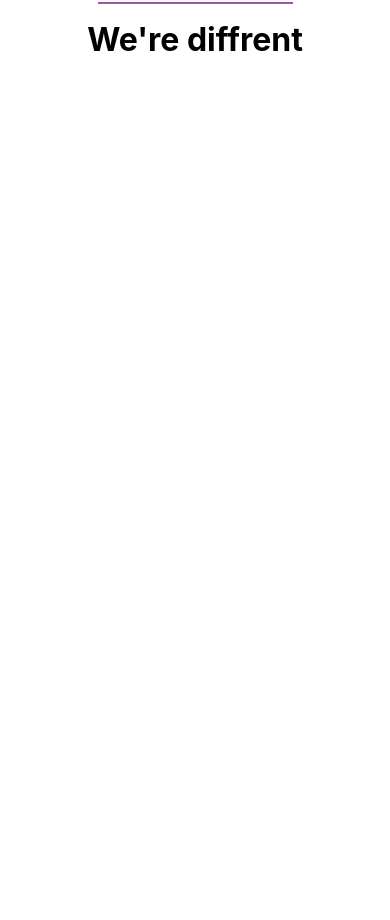
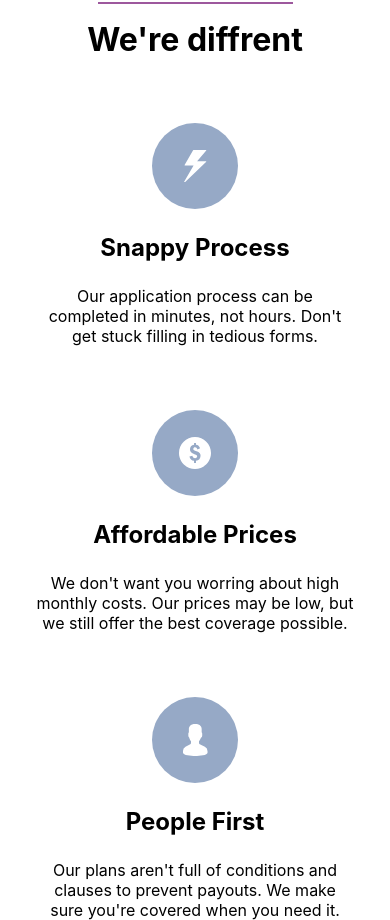
Before and after one commit to Mfried95/insure-landing-page, a React (Create React App) app: page / in a window 390 px wide. Shown: the part 1059-1979 px from the top of the page. Before the commit the page ends 1118 px from the top, so only its background shows below. Built offline with nearby package versions, Linux system fonts and the light colour scheme.

Commit message:
Created and styled cards in Mid component
- Created and styled card for mobile and desktop

```diff
--- a/src/Components/Middle.jsx
+++ b/src/Components/Middle.jsx
@@ -1,5 +1,9 @@
 import React from 'react'
 import '../Styles/mid.css'
+import Bolt from "../images/icon-snappy-process.svg"
+import Dollar from "../images/icon-affordable-prices.svg"
+import People from "../images/icon-people-first.svg"
+
 
 
 const Middel = () => {
@@ -7,6 +11,29 @@ const Middel = () => {
     <div className='mid-container'>
       <div className='line'></div>
       <h1>We're diffrent</h1>
+
+    <div className="card-container">
+
+      <div className="card">
+          <img src={Bolt} alt="" />
+          <h2>Snappy Process</h2>
+          <p>Our application process can be completed in minutes, not hours. Don't get stuck filling in tedious forms.</p>
+      </div>
+
+      <div className="card">
+      <img src={Dollar} alt="" />
+          <h2>Affordable Prices</h2>
+          <p>We don't want you worring about high monthly costs. Our prices may be low, but we still offer the best coverage possible.</p>
+      </div>
+
+      <div className="card">
+      <img src={People} alt="" />
+          <h2>People First</h2>
+          <p>Our plans aren't full of conditions and clauses to prevent payouts. We make sure you're covered when you need it.</p>
+      </div>
+
+    </div>
+
     </div>
   )
 }
--- a/src/Styles/mid.css
+++ b/src/Styles/mid.css
@@ -15,10 +15,34 @@
     padding: 0
 }
 
+.card-container{
+    display: flex;
+    flex-direction: column;
+    gap: 4em;
+    margin-top: 4em;
+}
 
+.card{
+    display: flex;
+    flex-direction: column;
+    align-items: center;
+    text-align: center;
+    margin: auto;
+    padding: 0 2.25em;
+    gap: 1.5em;
+}
 
 /* DESKTOP */
 @media only screen and (min-width: 880px){
+.card-container{
+    display: flex;
+    flex-direction: row;
+    padding: 0 3em;
+}
 
+.card{
+    padding: 0 1em;
+    text-align: left;
+}
 
 }
```
